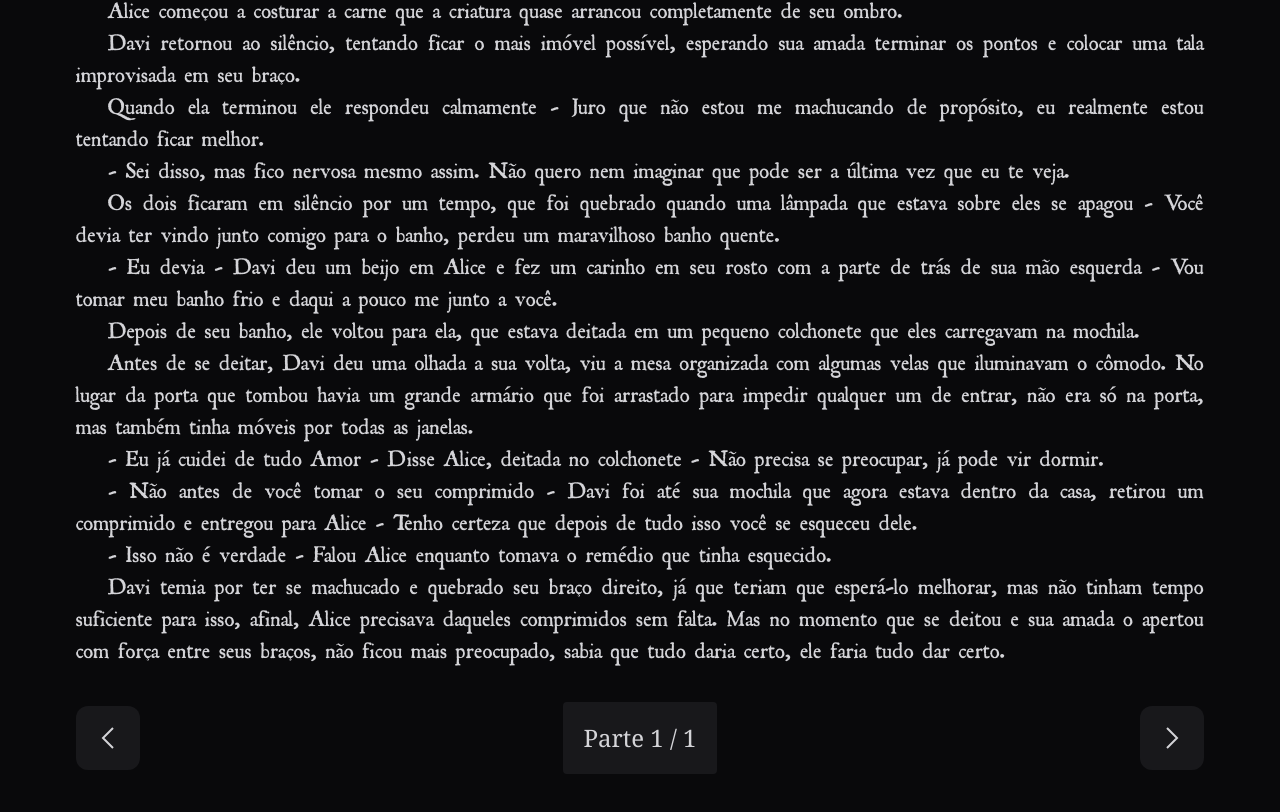
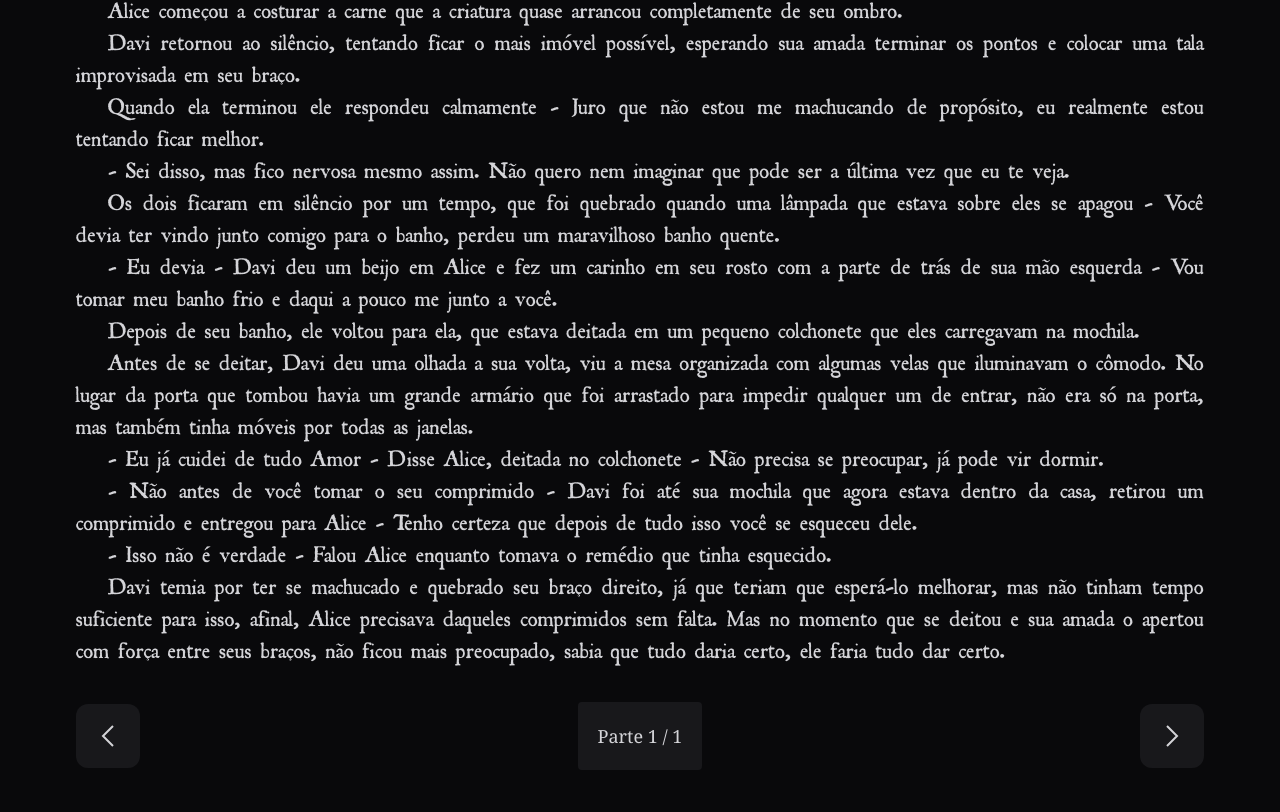
Before and after one commit to LucasSanchoLima/web-cura-corrosiva, a Next.js app: page /livro/Cap1 in a window 1280 px wide. Shown: the part 5262-6074 px from the top of the page. Built offline with nearby package versions, Linux system fonts and the light colour scheme; no server answers.

Commit message:
Tamanho font final pagina capitulo

```diff
--- a/src/app/livro/[arco]/page.tsx
+++ b/src/app/livro/[arco]/page.tsx
@@ -62,7 +62,7 @@ export default async function Livro({ params }: LivroProps) {
           </Link>
         </div>
         <div className="w-1/3 flex justify-center">
-          <p className={`text-center bg-zinc-900 indent-0 rounded p-5 ${FontMaquina.className}`}>{numerToText[ArcoToNumero[arco]]}</p>
+          <p className={`text-center text-lg bg-zinc-900 indent-0 rounded p-5 ${FontMaquina.className}`}>{numerToText[ArcoToNumero[arco]]}</p>
         </div>
         <div className="w-1/3 flex justify-end">
           <Link
```
